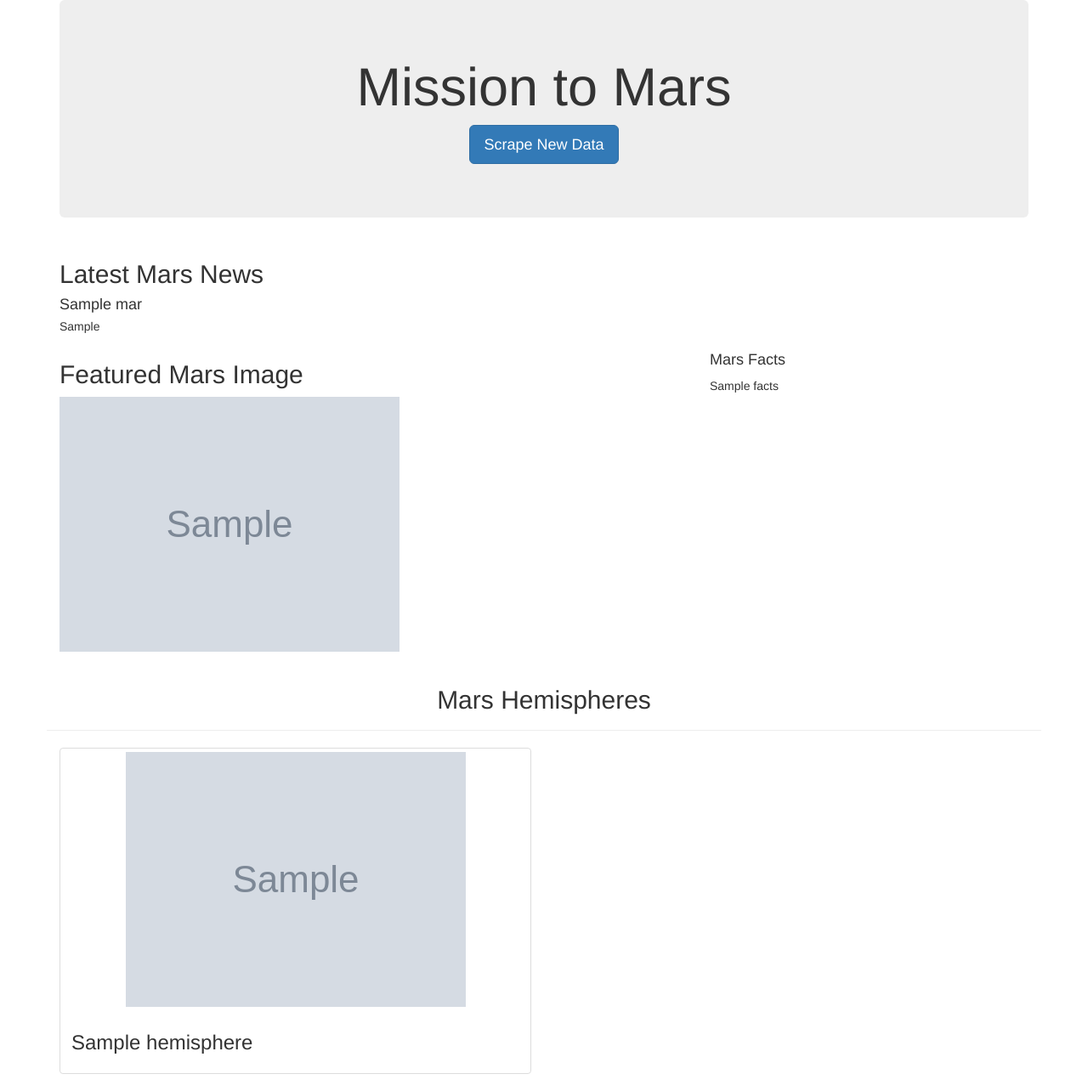
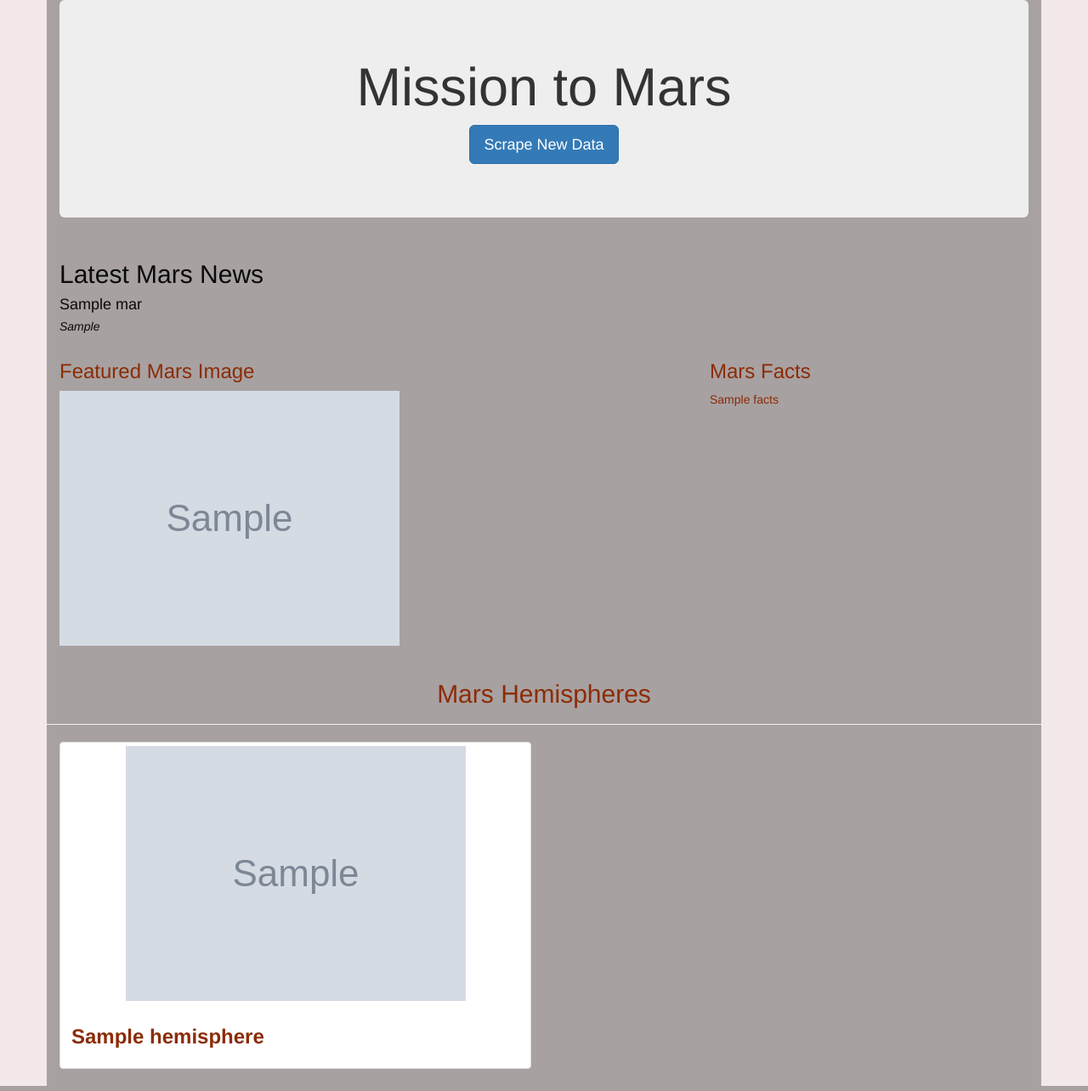
Before and after one commit to ericajini/Mission-to-Mars, a Flask app: page / in a window 1280 px wide. Shown: the whole page at 85% size. Run offline with Flask 2, Linux system fonts and the light colour scheme; grey boxes marked "Sample" are stand-in pictures; a database or web service that is not in the repository returns one stand-in record (values such as "Sample title"); some libraries are stand-ins or nearby versions.

Commit message:
saving 3 deliverables for data scraping - mars project.

```diff
--- a/templates/index.html
+++ b/templates/index.html
@@ -1,6 +1,6 @@
 <!DOCTYPE html>
 <html lang="en">
-  <head>
+  <head >
     <meta charset="UTF-8" />
     <meta name="viewport" content="width=device-width, initial-scale=1.0" />
     <meta http-equiv="X-UA-Compatible" content="ie=edge" />
@@ -9,9 +9,10 @@
       rel="stylesheet"
       href="https://maxcdn.bootstrapcdn.com/bootstrap/3.3.7/css/bootstrap.min.css"
     />
+
   </head>
-  <body>
-    <div class="container">
+  <body style="background-color:rgb(243, 233, 233);">
+    <div class="container" style="background-color:rgb(168, 161, 161);" >
       <!-- Add Jumbotron to Header -->
       <div class="jumbotron text-center">
         <h1>Mission to Mars</h1>
@@ -19,21 +20,21 @@
         <p><a class="btn btn-primary btn-lg" href="/scrape" role="button">Scrape New Data</a></p>
       </div>
       <!-- Add section for Mars News -->
-      <div class="row" id="mars-news">
+      <div class="row" id="mars-news" style =" color: rgb(10, 10, 10);">
         <div class="col-md-12">
           <div class="media">
             <div class="media-body">
               <h2>Latest Mars News</h2>
               <h4 class="media-heading">{{ mars.news_title }}</h4>
-              <p>{{ mars.news_paragraph }}</p>
+              <p><i>{{ mars.news_paragraph }}</i></p>
             </div>
           </div>
         </div>
       </div>
       <!-- Section for Featured Image and Facts table -->
-      <div class="row" id="mars-featured-image">
+      <div class="row" id="mars-featured-image"  style =" color: rgb(139, 44, 6);">
         <div class="col-md-8">
-          <h2>Featured Mars Image</h2>
+          <h3>Featured Mars Image</h3>
           <img
             src="{{mars.featured_image }}"
             class="img-responsive"
@@ -42,14 +43,14 @@
         </div>
         <div class="col-md-4">
           <!-- Mars Facts -->
-          <div class="row" id="mars-facts">
-            <h4>Mars Facts</h4>
-            {{ mars.facts | safe }}
+          <div class="row" id="mars-facts" style =" color: rgb(139, 44, 6);">
+            <h3>Mars Facts</h3>
+            <table class ="table table-dark">{{ mars.facts | safe }}</table>
           </div>
         </div>
       </div>
       <!-- Section for Mars Hemispheres -->
-      <div class="row" id="mars-hemispheres">
+      <div class="row" id="mars-hemispheres" style =" color: rgb(139, 44, 6);">
         <div class="page-header">
           <h2 class="text-center">Mars Hemispheres</h2>
         </div>
@@ -58,8 +59,10 @@
         <div class="col-md-6">
           <div class="thumbnail">
             <img src="{{hemisphere.img_url | default('static/images/error.png', true)}}" alt="..." >
-            <div class="caption">
-              <h3>{{hemisphere.title}}</h3>
+            <div class="caption" style =" color: rgb(139, 44, 6);">
+              <h3><strong>{{hemisphere.title}}</strong>
+              </h3>
+
             </div>
           </div>
 
```
Also changed, not shown: pics/mars_surface.jpg (added).
